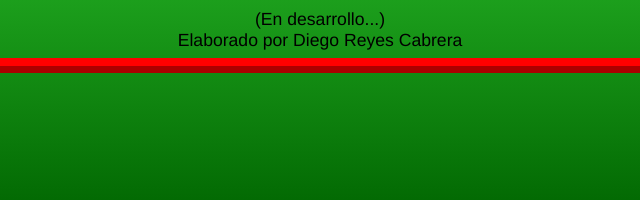
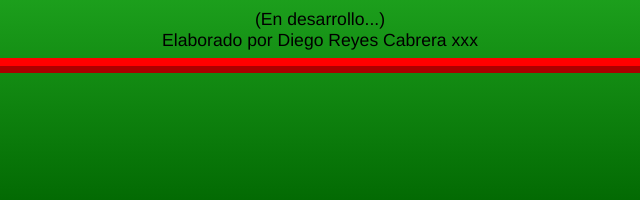
Before and after one commit to realDiegoR/Wolf-Around, a plain HTML site: page haydaychimbo.html in a window 1280 px wide. Shown: the part 576-776 px from the top of the page, 320-960 px from the left. Drawn offline with Linux system fonts and the light colour scheme.

Commit message:
Commit de payaseria

```diff
--- a/haydaychimbo.html
+++ b/haydaychimbo.html
@@ -12,7 +12,7 @@
       <script src="js/functions.js"></script>
       <script src="js/app.js"></script>
       <p>(En desarrollo...)</p>
-      <p>Elaborado por Diego Reyes Cabrera</p>
+      <p>Elaborado por Diego Reyes Cabrera xxx</p>
     </div>
   </body>
 </html>
```
